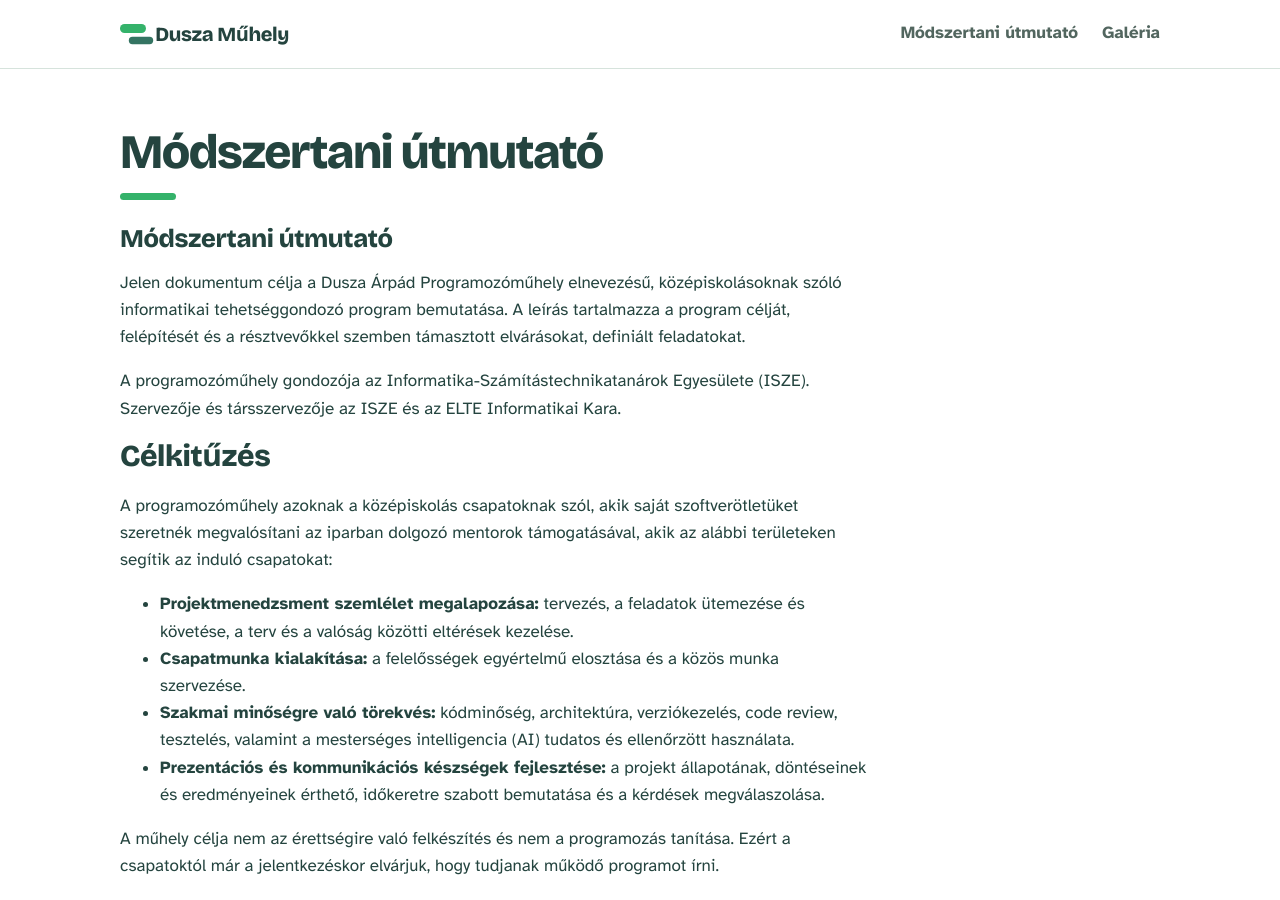
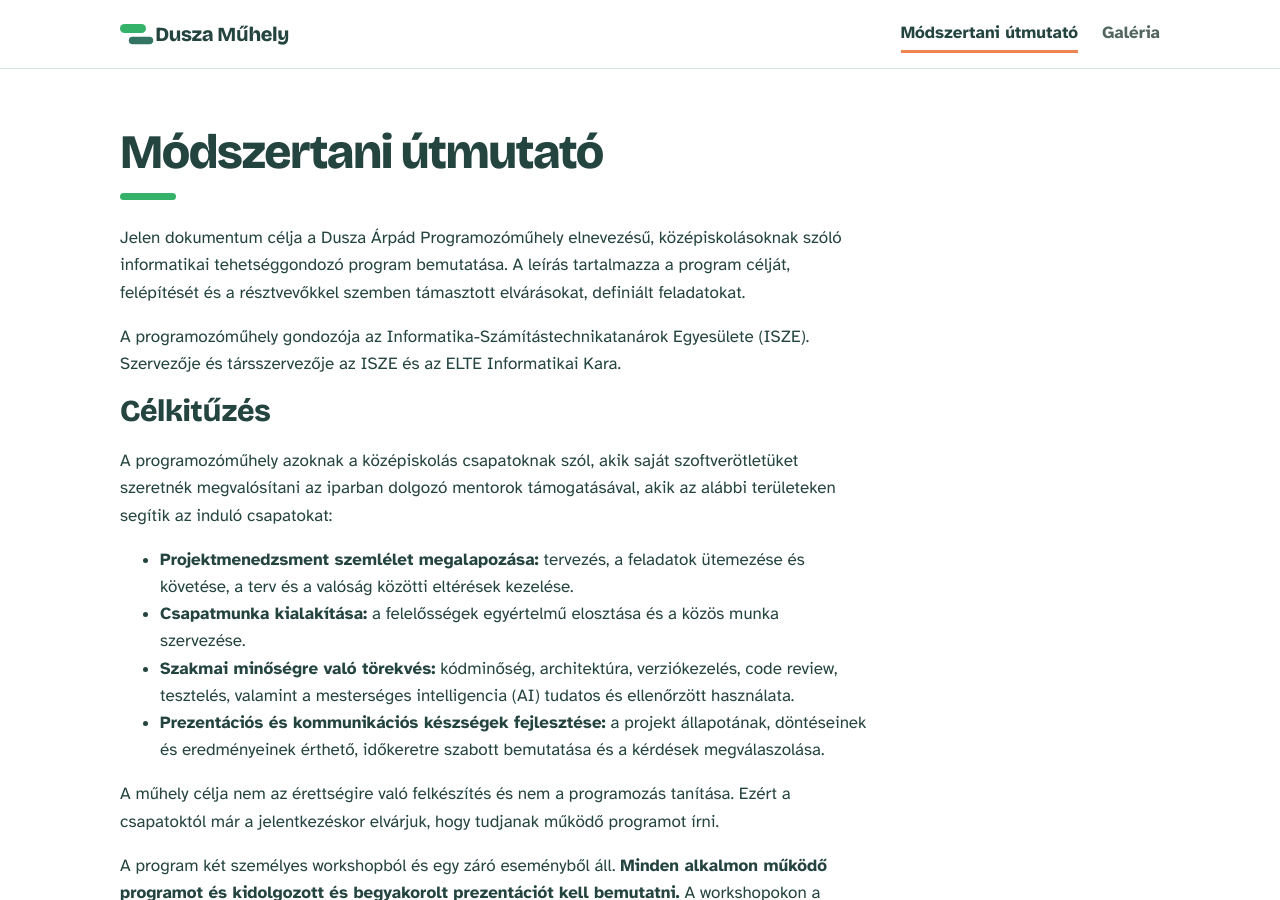
Before and after one commit to duszamuhely/duszamuhely.github.io, a Jekyll site: the page built from modszertani-utmutato.md, in a window 1280 px wide and 900 px high. Built offline with Jekyll 4.4.1, drawn with Linux system fonts in a browser that asks for light colours; our own code applies the rules of GitHub Pages for plain Markdown files; part of the change alters nothing that is shown.

```diff
--- a/modszertani-utmutato.md
+++ b/modszertani-utmutato.md
@@ -1,4 +1,8 @@
-# Módszertani útmutató
+---
+layout: page
+title: Módszertani útmutató
+permalink: /modszertani-utmutato/
+---
 
 Jelen dokumentum célja a Dusza Árpád Programozóműhely elnevezésű, középiskolásoknak szóló informatikai tehetséggondozó program bemutatása. A leírás tartalmazza a program célját, felépítését és a résztvevőkkel szemben támasztott elvárásokat, definiált feladatokat.
 
```
